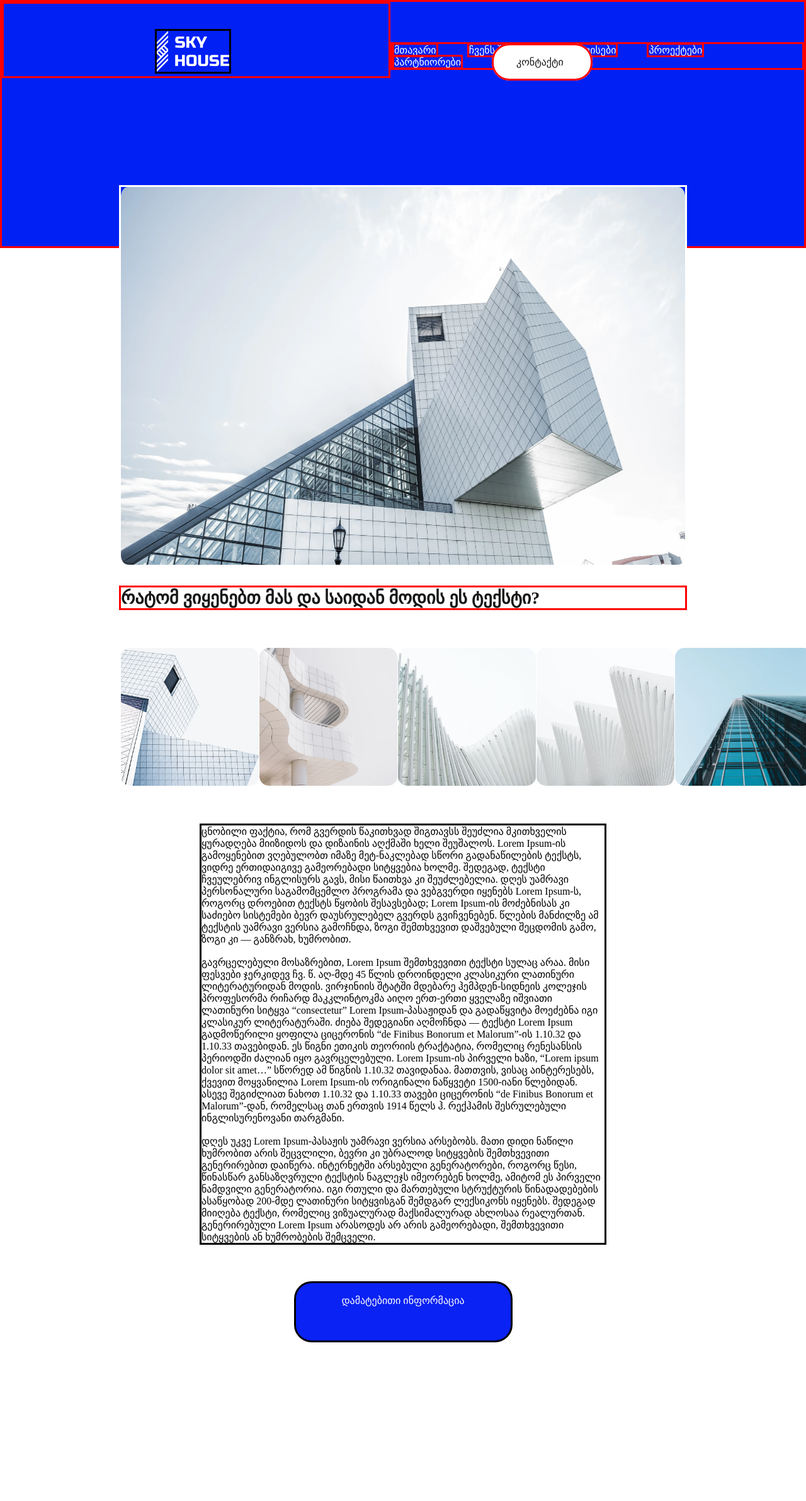
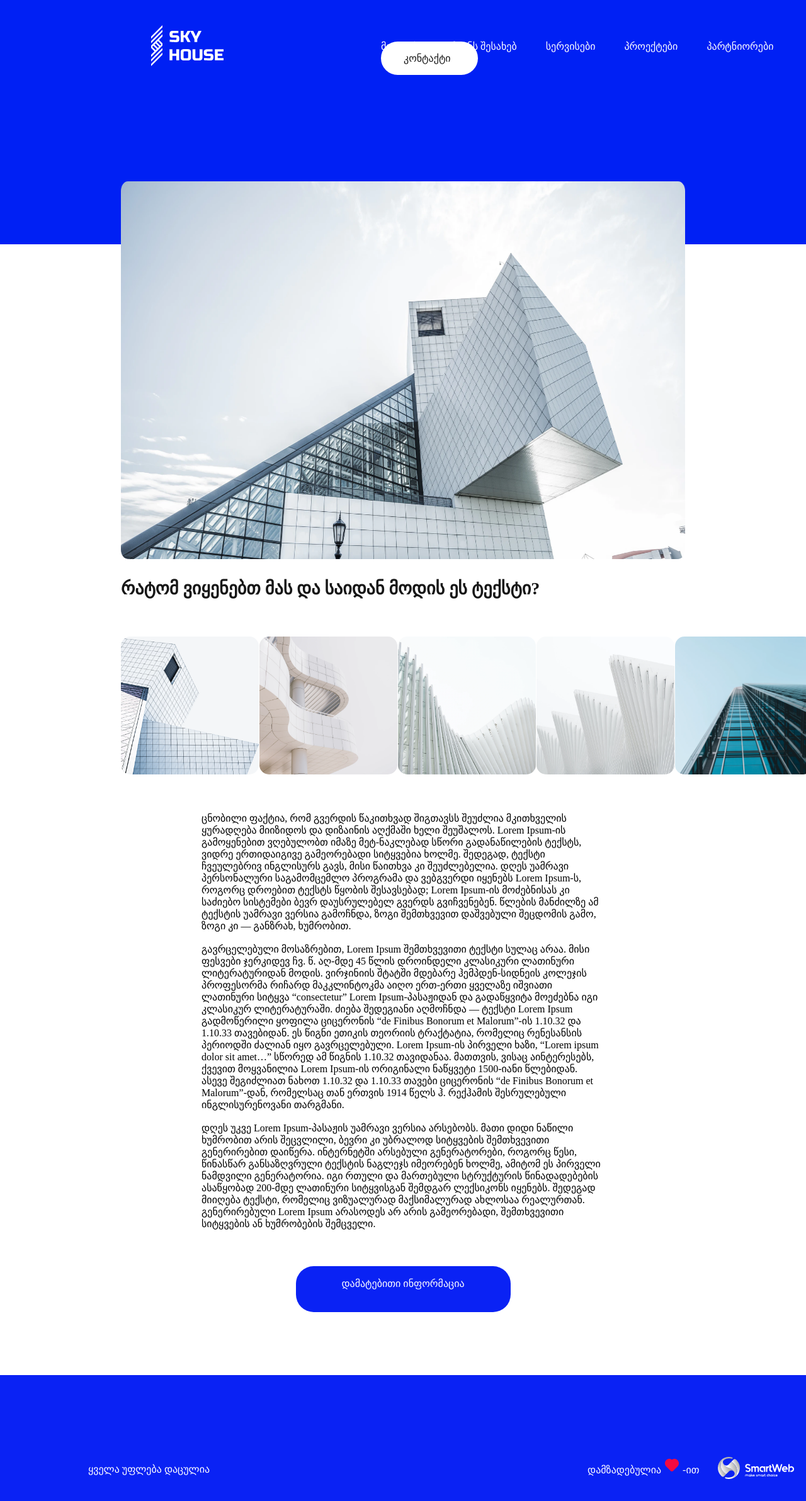
Before and after one commit to iliakimeridze/lesson04, a plain HTML site: page index.html in a window 1280 px wide. Shown: the whole page at 63% size. Before the commit the page ends 2132 px from the top, so only its background shows below. Drawn offline with Linux system fonts and the light colour scheme.

Commit message:
project finish

```diff
--- a/index.html
+++ b/index.html
@@ -53,6 +53,17 @@
             </div>
         </center>
     <footer>
+        <div class="footerdiv">
+            <div class="allrights-border">
+                <a class="allrights">ყველა უფლება დაცულია</a>
+            </div>
+            <div class="made-border">
+                <a class="made">დამზადებულია <img src="img/heart.png"> -ით </a>
+            </div>
+            <div class="smartweb">
+                <img src="img/smartweb.png" alt="smartweb"
+            </div>
+        </div>
 
     </footer>
 </body>
--- a/style.css
+++ b/style.css
@@ -6,18 +6,18 @@
 }
 header{
     display: flex;
-    border: 3px solid red;
+    /* border: 3px solid red; */
     background-color: #0020F4;
     height: 388px;
 }
 header img{
-    border: 3px solid black;
+    /* border: 3px solid black; */
     margin-left: 240px;
     margin-top: 40px;
     margin-right: 250px;
 }
 .first-logo{
-    border: 3px solid red;
+    /* border: 3px solid red; */
 }
 .navnav div ul li {
    /* float: right; */
@@ -26,12 +26,12 @@ header img{
     padding: 0;
 }
 .divdviv{
-    border: 3px solid red;
+    /* border: 3px solid red; */
     float: right;
     margin-top: 64px;
 }
 .divdviv ul li a {
-    border: 3px solid red;
+    /* border: 3px solid red; */
     color: white;
     font-size: 16px;
 }
@@ -46,7 +46,7 @@ header img{
     color: #171717;
 }
 .building1{
-    border: 3px solid white;
+    /* border: 3px solid white; */
     height: 600px;
     display: block;
     margin: 0 auto;
@@ -55,7 +55,7 @@ header img{
     margin-bottom: 30px;
 }
 .building-under{
-    border: 3px solid red;
+    /* border: 3px solid red; */
     height: 33px;
     margin-top: 30px;
 
@@ -65,16 +65,6 @@ header img{
     width: 70%;
 
 }
-/* .imglist img{
-    border: 3px solid red;
-    border-radius: 28px ;
-    margin-top: 60px;
-    margin-left: 225px;
-    width: 150px;
-   display: flex;
-
-} */
-
 .imglist {
     /* border: 3px solid black; */
     width: 70%;
@@ -82,28 +72,57 @@ header img{
     margin: 0 auto;
     margin-top: 60px;
     margin-bottom: 60px;
-
 }
 .midimage {
     margin-right: 1px;
 }
 .text1{
-    border: 3px solid black;
+    /* border: 3px solid black; */
     width: 50%;
     margin: 0 auto;
 }
 .more-info-border {
-    border: 3px solid black;
+    /* border: 3px solid black; */
     width: 341px;
     height: 55px;
     border-radius: 28px;
     background: #0A22F4;
     margin-top: 58px;
     padding-top: 18px;
-    padding-bottom: 18px;
+    margin-bottom: 100px;
 }
 .more-info {
     color: white;
     text-align: center;
-    padding-bottom: 18px;
+
+/* this is footer styles       */
+
 }
+footer {
+    /* border: 3px solid black;   */
+    background-color : #0A22F4;
+    height: 200px;
+}
+.footerdiv{
+    /* border: 3px solid black;   */
+    display: inline-block;
+    height: 40px;
+    display: flex;
+    color: white;
+    margin-left: 20px;
+}
+.allrights-border{
+    /* border: 3px solid black;   */
+    margin-left: 120px;
+    margin-top: 140px;
+}
+.made-border{
+    /* border: 3px solid black;  */
+    margin-top: 130px;
+    margin-left: 600px;
+}
+.smartweb{
+    /* border: 3px solid black;  */
+    margin-top: 130px;
+    margin-left: 30px;
+}
```
Also changed, not shown: img/heart.png (added), img/smartweb.png (added).
